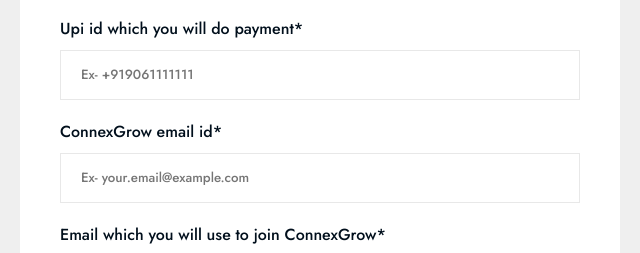
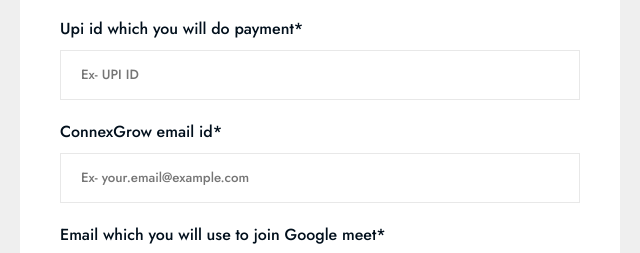
Before and after one commit to CONNEXGROW/CONNEXGROWwebinarpayment, a plain HTML site: page index.html in a window 1280 px wide. Shown: the part 309-562 px from the top of the page, 320-960 px from the left. Drawn offline with nearby package versions, Linux system fonts and the light colour scheme.

Commit message:
Update index.html

```diff
--- a/index.html
+++ b/index.html
@@ -208,7 +208,7 @@
             </div>
             <div class="flex m20">
                 <label>Upi id which you will do payment*</label>
-                <input type="text" name="upi" placeholder="Ex- +919061111111" class="m10 number" required>
+                <input type="text" name="upi" placeholder="Ex- UPI ID " class="m10 number" required>
                 <div class="error">This field is required</div>
             </div>
             <div class="flex m20">
@@ -217,7 +217,7 @@
                 <div class="error">This field is required</div>
             </div>
             <div class="flex m20">
-                <label>Email which you will use to join ConnexGrow*</label>
+                <label>Email which you will use to join Google meet*</label>
                 <input type="email" name="email" placeholder="Email" class="m10 email" required>
                 <div class="error">This field is required</div>
             </div>
```
